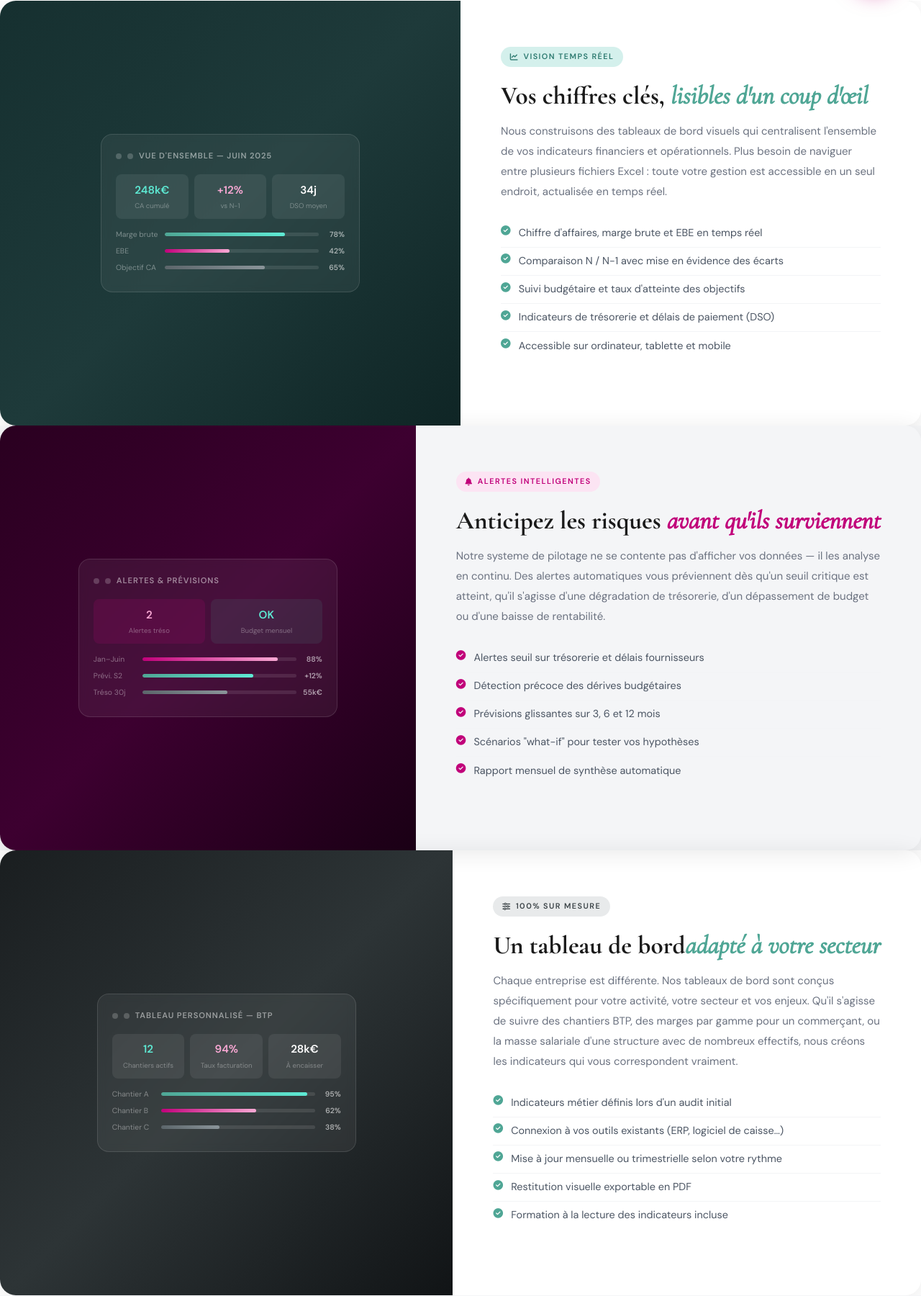
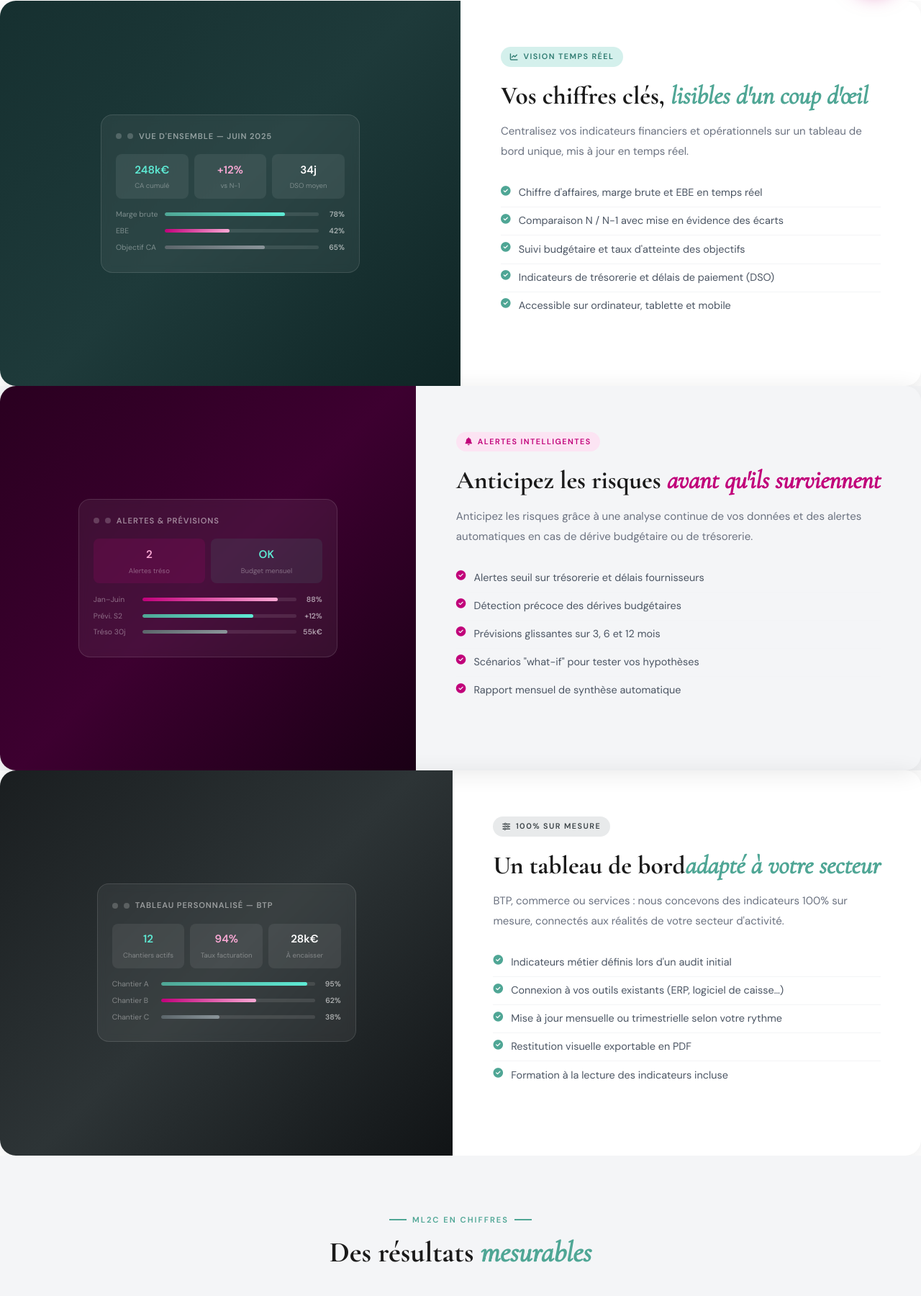
Before and after one commit to BaptisteChesneau/RNCP_flask, a Flask app: page /pilotage-tableau-de-bord in a window 1280 px wide. Shown: the part 782-2582 px from the top of the page at 72% size. Run offline with Flask 3, Linux system fonts and the light colour scheme; parts of the project's set-up code (start-up, migrations or seed data) failed here and were passed over; some libraries are stand-ins or nearby versions.

Commit message:
change texte

```diff
--- a/templates/pilotage_tableau_de_bord.html
+++ b/templates/pilotage_tableau_de_bord.html
@@ -114,7 +114,7 @@
     <div class="bloc-text" data-anim="right">
       <div class="bt-tag tag-turq"><i class="fas fa-chart-line"></i> Vision temps réel</div>
       <h2>Vos chiffres clés, <em>lisibles d'un coup d'œil</em></h2>
-      <p>Nous construisons des tableaux de bord visuels qui centralisent l'ensemble de vos indicateurs financiers et opérationnels. Plus besoin de naviguer entre plusieurs fichiers Excel : toute votre gestion est accessible en un seul endroit, actualisée en temps réel.</p>
+      <p>Centralisez vos indicateurs financiers et opérationnels sur un tableau de bord unique, mis à jour en temps réel.</p>
       <ul class="svc-points">
         <li><i class="fas fa-check-circle"></i> Chiffre d'affaires, marge brute et EBE en temps réel</li>
         <li><i class="fas fa-check-circle"></i> Comparaison N / N-1 avec mise en évidence des écarts</li>
@@ -133,7 +133,7 @@
     <div class="bloc-text" data-anim="left">
       <div class="bt-tag tag-rose"><i class="fas fa-bell"></i> Alertes intelligentes</div>
       <h2>Anticipez les risques <em class="rose">avant qu'ils surviennent</em></h2>
-      <p>Notre systeme de pilotage ne se contente pas d'afficher vos données — il les analyse en continu. Des alertes automatiques vous préviennent dès qu'un seuil critique est atteint, qu'il s'agisse d'une dégradation de trésorerie, d'un dépassement de budget ou d'une baisse de rentabilité.</p>
+      <p>Anticipez les risques grâce à une analyse continue de vos données et des alertes automatiques en cas de dérive budgétaire ou de trésorerie.</p>
       <ul class="svc-points">
         <li><i class="fas fa-check-circle rose"></i> Alertes seuil sur trésorerie et délais fournisseurs</li>
         <li><i class="fas fa-check-circle rose"></i> Détection précoce des dérives budgétaires</li>
@@ -221,7 +221,7 @@
     <div class="bloc-text" data-anim="right">
       <div class="bt-tag tag-gris"><i class="fas fa-sliders-h"></i> 100% sur mesure</div>
       <h2>Un tableau de bord<em>adapté à votre secteur</em></h2>
-      <p>Chaque entreprise est différente. Nos tableaux de bord sont conçus spécifiquement pour votre activité, votre secteur et vos enjeux. Qu'il s'agisse de suivre des chantiers BTP, des marges par gamme pour un commerçant, ou la masse salariale d'une structure avec de nombreux effectifs, nous créons les indicateurs qui vous correspondent vraiment.</p>
+      <p>BTP, commerce ou services : nous concevons des indicateurs 100% sur mesure, connectés aux réalités de votre secteur d'activité.</p>
       <ul class="svc-points">
         <li><i class="fas fa-check-circle"></i> Indicateurs métier définis lors d'un audit initial</li>
         <li><i class="fas fa-check-circle"></i> Connexion à vos outils existants (ERP, logiciel de caisse…)</li>
@@ -346,7 +346,7 @@
   <div class="container cta-inner" data-anim="fade">
     <div class="cta-tag"><i class="fas fa-rocket"></i> Passez au pilotage pro</div>
     <h2 class="cta-title">Prenez le contrôle de <em>vos performances</em></h2>
-    <p class="cta-sub">Un premier échange de 30 minutes suffit pour identifier vos indicateurs clés et envisager un tableau de bord adapté à vos besoins.</p>
+    <p class="cta-sub">Échangeons 30 minutes pour cibler vos indicateurs clés et dessiner le tableau de bord adapté à vos besoins.</p>
     <div class="cta-btns">
       <a href="{{ url_for('devis') }}" class="btn-cta-primary">
         <i class="fas fa-calendar-alt"></i> Prendre rendez-vous
```
